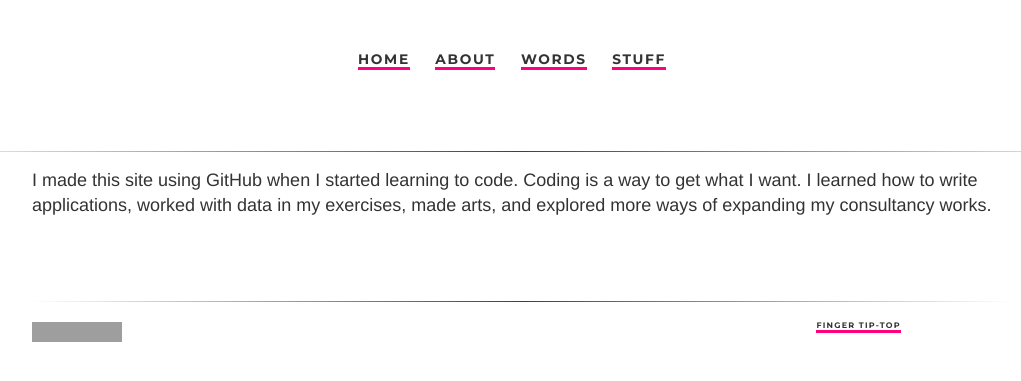
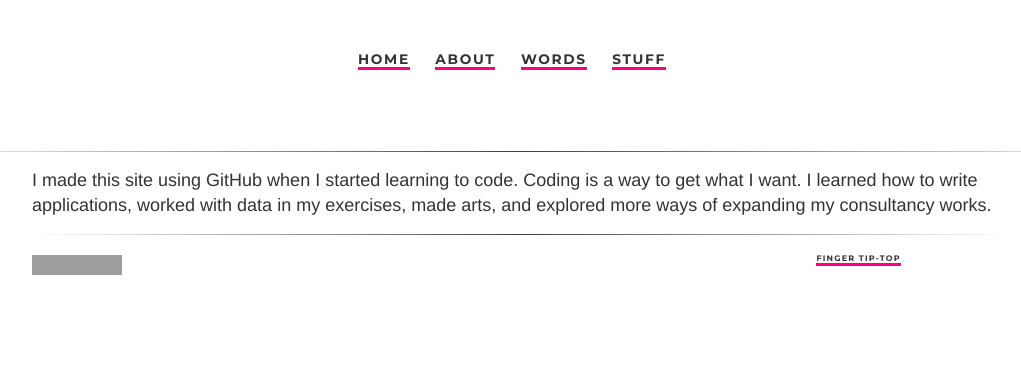
Before and after one commit to ariesti/ariesti.github.io, a Jekyll site: the page built from about/index.html, in a window 1280 px wide. Shown: the top 381 px of the page, without its empty margins (118-1139 px from the left). Built offline with Jekyll 4.4.1, drawn with Linux system fonts in a browser that asks for light colours; grey boxes are pictures that could not be loaded.

Commit message:
Update index.html

```diff
--- a/about/index.html
+++ b/about/index.html
@@ -5,6 +5,7 @@
 description: Some details about Finger Tip-top and why it was created
 ---
 <div class="page">
+	<div class="left">
 		<p>I made this site using GitHub when I started learning to code.
 		Coding is a way to get what I want.
 		I learned how to write applications, worked with data in my exercises, made arts, and explored more ways of expanding my consultancy works.
```
